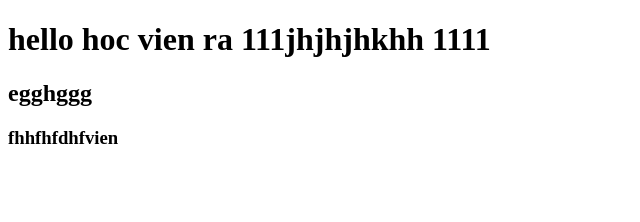
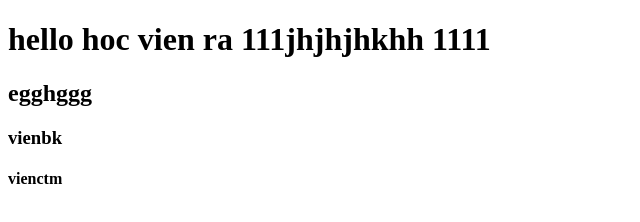
Before and after one commit to vienctm7/module1-bai1, a plain HTML site: page index.html in a window 1280 px wide. Shown: the whole page, without its empty margins (0-640 px from the left). Drawn offline with Linux system fonts and the light colour scheme.

Commit message:
add file

```diff
--- a/index.html
+++ b/index.html
@@ -9,6 +9,7 @@
 <body>
     <h1> hello hoc vien ra 111jhjhjhkhh 1111</h1>
     <h2>egghggg</h2>
-    <h3>fhhfhfdhfvien</h3>
+    <h3>vienbk</h3>
+    <h4>vienctm</h4>
 </body>
 </html>
```
